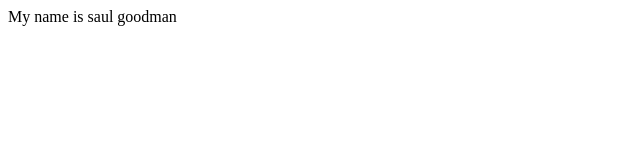
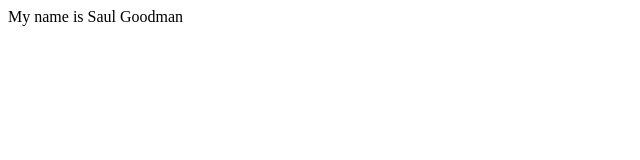
Before and after one commit to RaoufKernane/First-Git-hub, a plain HTML site: page index.html in a window 1280 px wide. Shown: the full height of the page, 0-640 px from the left. Drawn offline with Linux system fonts and the light colour scheme.

Commit message:
Better Call Saul

```diff
--- a/index.html
+++ b/index.html
@@ -7,6 +7,6 @@
     <title>Document</title>
 </head>
 <body>
-    My name is saul goodman
+    My name is Saul Goodman
 </body>
 </html>
```
